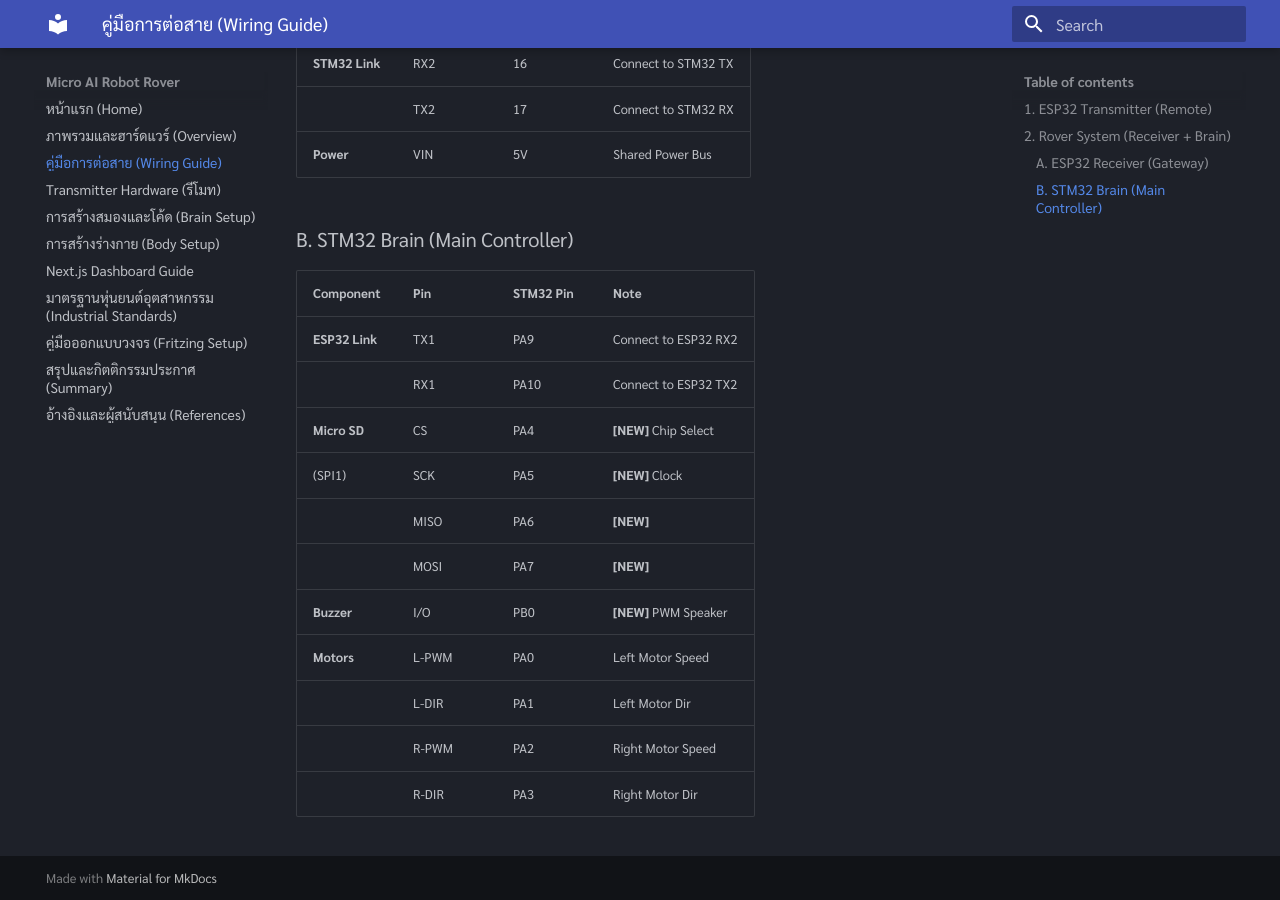
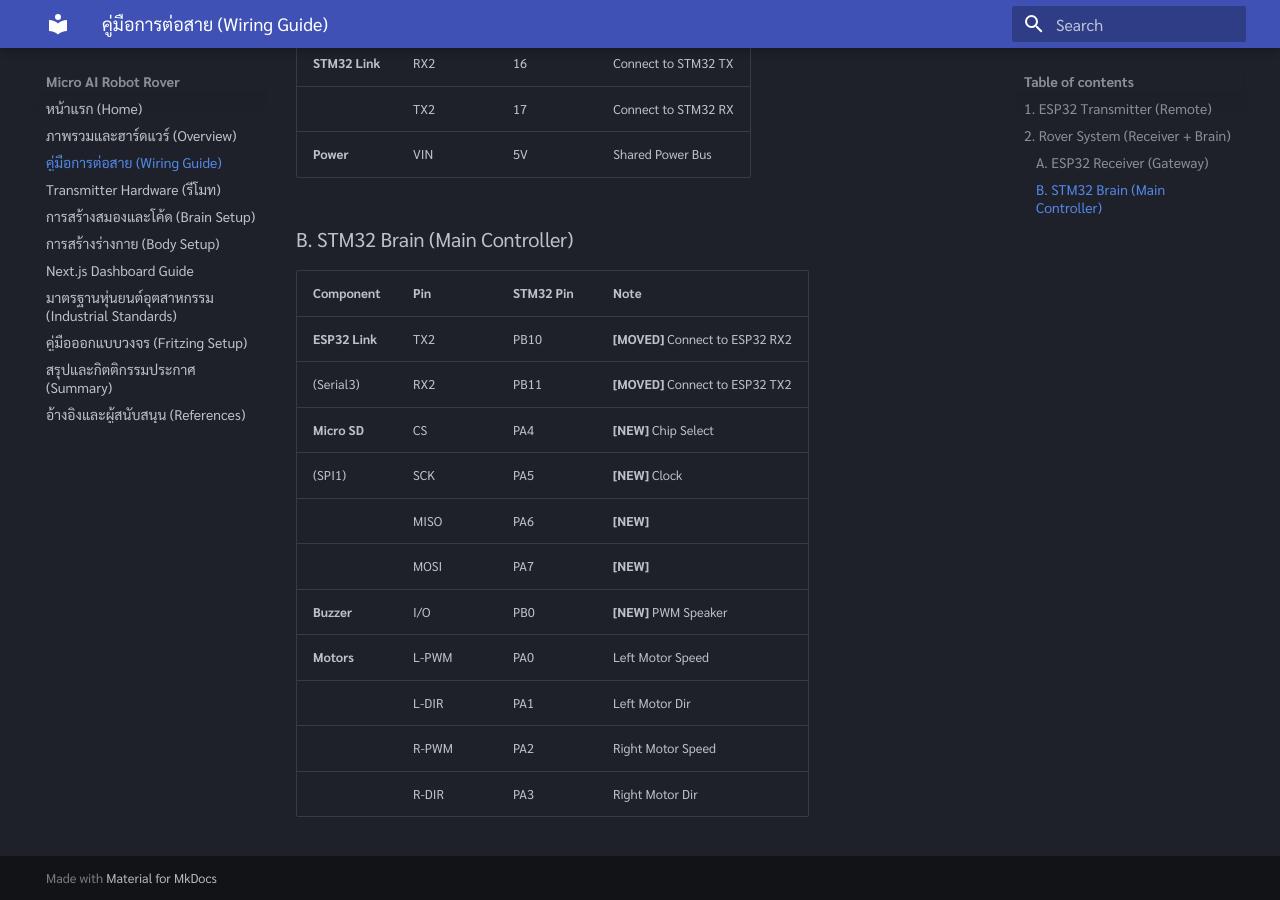
Before and after one commit to GhostMicro/micro-ai-robot-rover-docs, an MkDocs documentation site: the page built from docs/wiring_guide_v3.md, in a window 1280 px wide and 900 px high, scrolled down 869 px. Built offline with MkDocs 1.6.1 and Material for MkDocs 9.7.7, drawn with Linux system fonts in a browser that asks for light colours.

Commit message:
Update wiring_guide_v3.md

```diff
--- a/docs/wiring_guide_v3.md
+++ b/docs/wiring_guide_v3.md
@@ -27,8 +27,8 @@
 ### B. STM32 Brain (Main Controller)
 | Component | Pin | STM32 Pin | Note |
 | :--- | :--- | :--- | :--- |
-| **ESP32 Link** | TX1 | PA9 | Connect to ESP32 RX2 |
-| | RX1 | PA10 | Connect to ESP32 TX2 |
+| **ESP32 Link** | TX2 | PB10 | **[MOVED]** Connect to ESP32 RX2 |
+| (Serial3) | RX2 | PB11 | **[MOVED]** Connect to ESP32 TX2 |
 | **Micro SD** | CS | PA4 | **[NEW]** Chip Select |
 | (SPI1) | SCK | PA5 | **[NEW]** Clock |
 | | MISO | PA6 | **[NEW]** |
```
